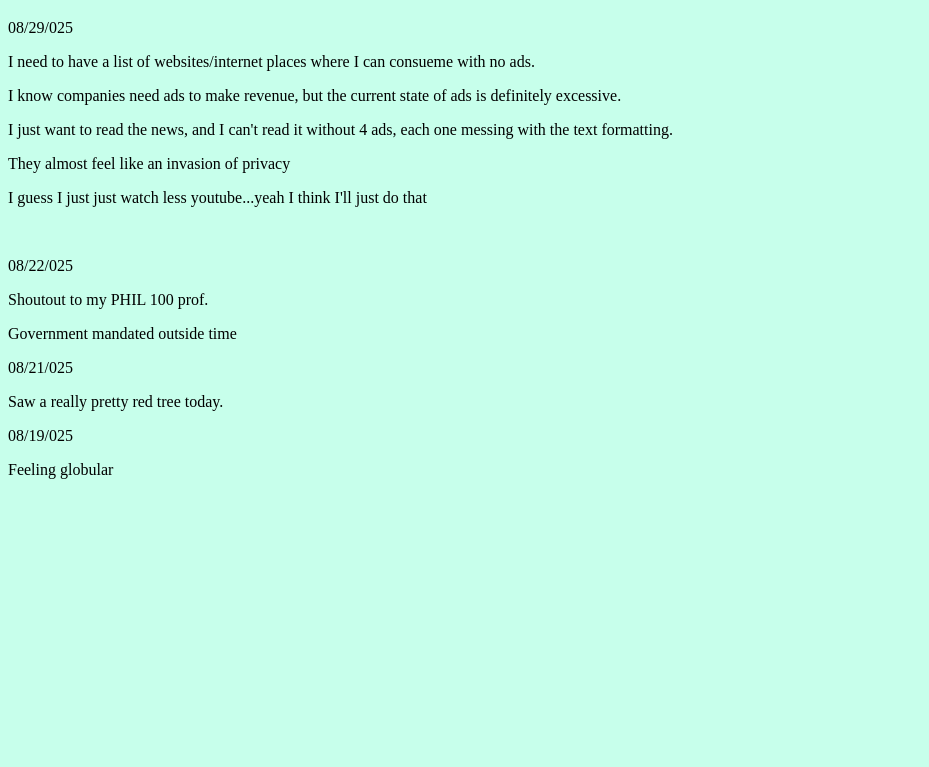
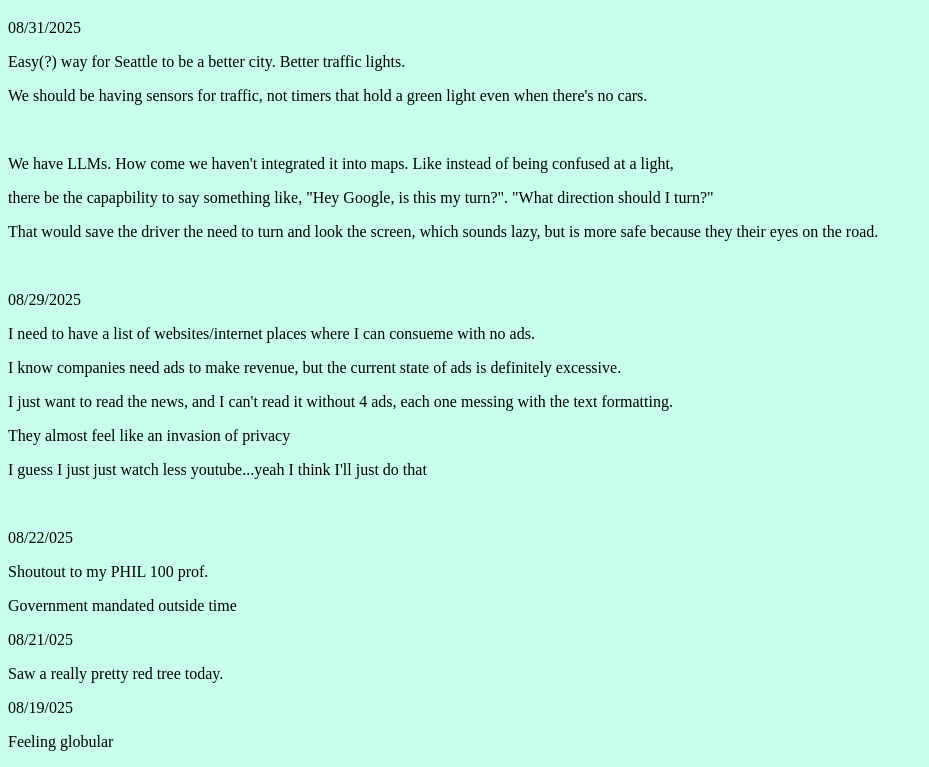
Before and after one commit to sophie006liu/layer_cake, a plain HTML site: page index.html in a window 1280 px wide. Shown: the part 87-854 px from the top of the page, without its empty margins (0-929 px from the left). Before the commit the page ends 800 px from the top, so only its background shows below. Drawn offline with Linux system fonts and the light colour scheme.

Commit message:
important words to say

```diff
--- a/index.html
+++ b/index.html
@@ -9,7 +9,17 @@
 
 <h1>sophierocks821</h1>
 
-<p>08/29/025</p>
+<p>08/31/2025</p>
+<p>Easy(?) way for Seattle to be a better city. Better traffic lights.</p>
+<p>We should be having sensors for traffic, not timers that hold a green light even when there's no cars.</p>
+<br/>
+<p>We have LLMs. How come we haven't integrated it into maps. Like instead of being confused at a light,</p>
+<p>there be the capapbility to say something like, "Hey Google, is this my turn?". "What direction should I turn?"</p>
+<p>That would save the driver the need to turn and look the screen, which sounds lazy, but is more safe because they their
+    eyes on the road.</p>
+<br/>
+
+<p>08/29/2025</p>
 <p>I need to have a list of websites/internet places where I can consueme with no ads.</p>
 <p>I know companies need ads to make revenue, but the current state of ads is definitely excessive.</p>
 <p>I just want to read the news, and I can't read it without 4 ads, each one messing with the text formatting.</p>
```
